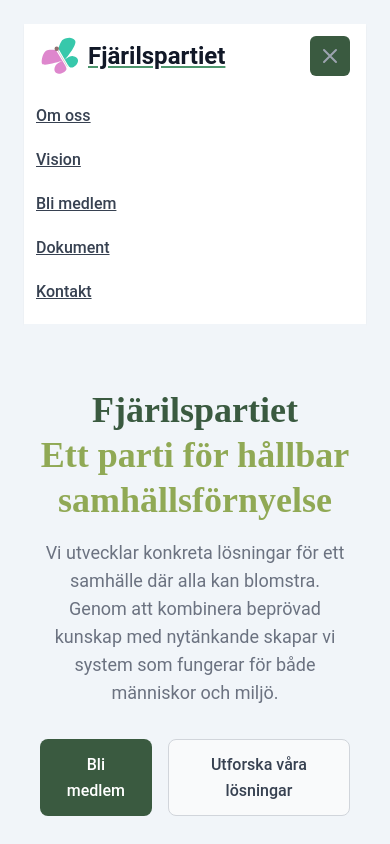
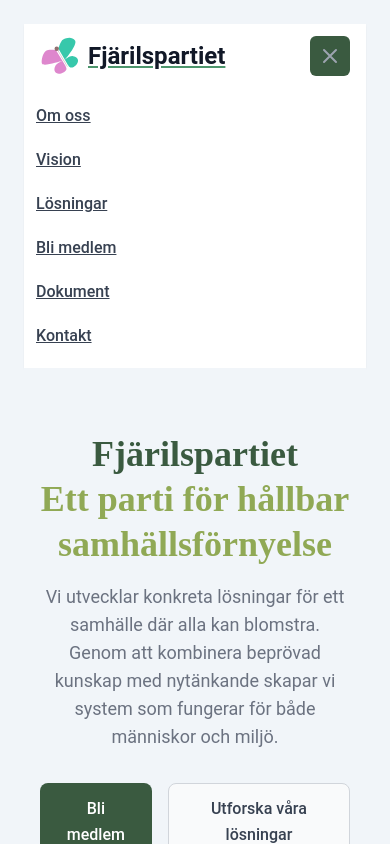
Before and after one commit to fjarilspartiet-se/fjarilspartiet, a Next.js app: page / in a window 390 px wide. Both pictures are taken after a click on the button "Öppna menyn". Shown: the top 844 px of the page. Built offline with nearby package versions, Linux system fonts and the light colour scheme.

Commit message:
Fix missing solutions in mobile menu

```diff
--- a/src/layouts/MainLayout.tsx
+++ b/src/layouts/MainLayout.tsx
@@ -83,6 +83,12 @@ const MainLayout = ({ children }: { children: React.ReactNode }) => {
                 Vision
               </Link>
               <Link
+                href="/losningar"
+                className="block pl-3 pr-4 py-2 text-base font-medium text-gray-700 hover:bg-gray-50"
+              >
+                Lösningar
+              </Link>
+              <Link
                 href="/bli-medlem"
                 className="block pl-3 pr-4 py-2 text-base font-medium text-gray-700 hover:bg-gray-50"
               >
```
